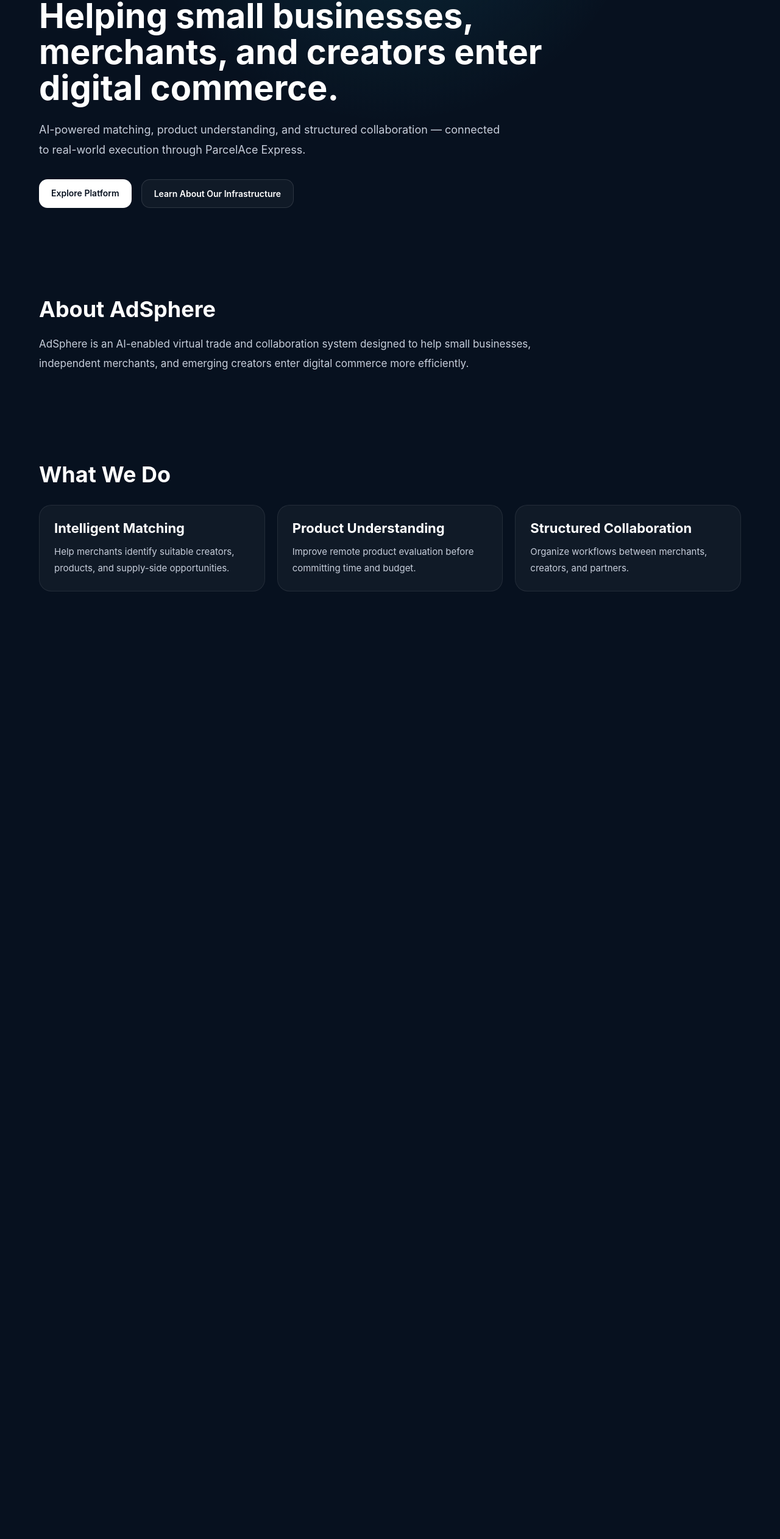
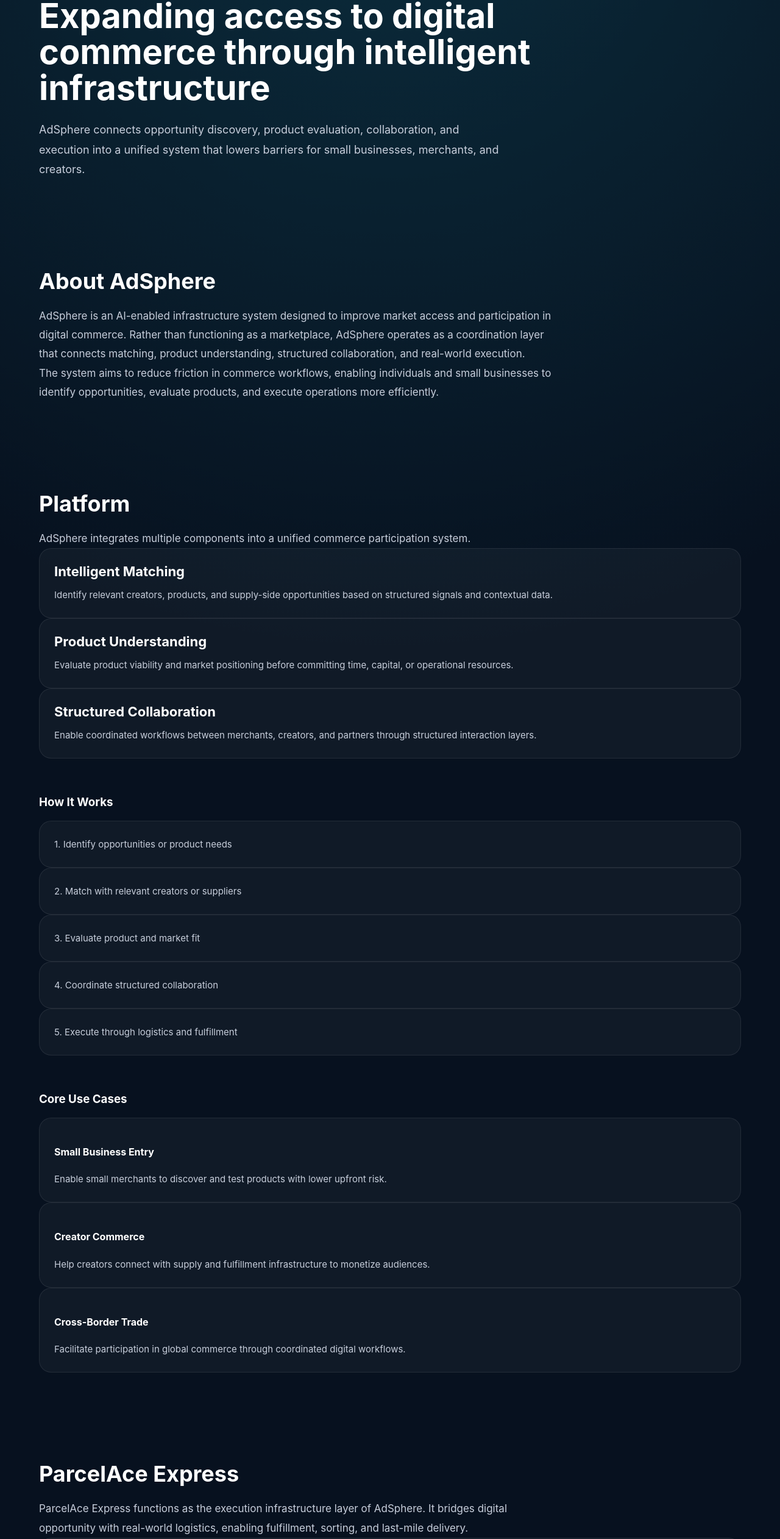
Before and after one commit to parcelacexp/adsphere-platform, a React (Vite) app: page / in a window 1280 px wide. Shown: the part 224-2748 px from the top of the page at 61% size. Before the commit the page ends 1266 px from the top, so only its background shows below. Built offline with nearby package versions, Linux system fonts and the light colour scheme.

Commit message:
Update App.jsx

```diff
--- a/src/App.jsx
+++ b/src/App.jsx
@@ -1,293 +1,215 @@
 import React from 'react';
-import { Routes, Route, Link } from 'react-router-dom';
 
-function Layout({ children }) {
+export default function App() {
   return (
     <div className="site">
+
+      {/* NAV */}
       <header className="nav">
         <div className="brand">AdSphere</div>
         <nav className="nav-links">
-          <Link to="/">Home</Link>
-          <Link to="/about">About</Link>
-          <Link to="/platform">Platform</Link>
-          <Link to="/parcelace">ParcelAce</Link>
-          <Link to="/impact">Impact</Link>
-          <Link to="/founder">Founder</Link>
+          <a href="/">Home</a>
+          <a href="#about">About</a>
+          <a href="#platform">Platform</a>
+          <a href="#parcelace">ParcelAce</a>
+          <a href="#impact">Impact</a>
+          <a href="#founder">Founder</a>
         </nav>
-        <Link className="contact-btn" to="/contact">
-          Contact
-        </Link>
+        <a className="contact-btn" href="mailto:parcelacexp@gmail.com">Contact</a>
       </header>
-      <main>{children}</main>
-    </div>
-  );
-}
 
-function HomePage() {
-  return (
-    <>
+      {/* HERO */}
       <section className="hero">
         <div className="eyebrow">AI-Enabled Digital Commerce Infrastructure</div>
         <h1>
-          Helping small businesses, merchants, and creators
-          enter digital commerce.
+          Expanding access to digital commerce through intelligent infrastructure
         </h1>
         <p>
-          AI-powered matching, product understanding, and structured collaboration —
-          connected to real-world execution through ParcelAce Express.
-        </p>
-        <div className="hero-actions">
-          <Link className="primary-btn" to="/platform">
-            Explore Platform
-          </Link>
-          <Link className="secondary-btn" to="/parcelace">
-            Learn About Our Infrastructure
-          </Link>
-        </div>
-      </section>
-
-      <section className="section">
-        <h2>About AdSphere</h2>
-        <p>
-          AdSphere is an AI-enabled virtual trade and collaboration system designed
-          to help small businesses, independent merchants, and emerging creators
-          enter digital commerce more efficiently.
+          AdSphere connects opportunity discovery, product evaluation, collaboration,
+          and execution into a unified system that lowers barriers for small businesses,
+          merchants, and creators.
         </p>
       </section>
 
-      <section className="section">
-        <h2>What We Do</h2>
-        <div className="grid">
+      {/* ABOUT */}
+      <section id="about" className="section">
+        <h2>About AdSphere</h2>
+        <p>
+          AdSphere is an AI-enabled infrastructure system designed to improve market access
+          and participation in digital commerce. Rather than functioning as a marketplace,
+          AdSphere operates as a coordination layer that connects matching, product
+          understanding, structured collaboration, and real-world execution.
+        </p>
+        <p>
+          The system aims to reduce friction in commerce workflows, enabling individuals and
+          small businesses to identify opportunities, evaluate products, and execute
+          operations more efficiently.
+        </p>
+      </section>
+
+      {/* PLATFORM */}
+      <section id="platform" className="section">
+        <h2>Platform</h2>
+        <p>
+          AdSphere integrates multiple components into a unified commerce participation system.
+        </p>
+
+        <div className="cards">
           <div className="card">
             <h3>Intelligent Matching</h3>
             <p>
-              Help merchants identify suitable creators, products, and supply-side
-              opportunities.
+              Identify relevant creators, products, and supply-side opportunities based on
+              structured signals and contextual data.
+            </p>
+          </div>
+
+          <div className="card">
+            <h3>Product Understanding</h3>
+            <p>
+              Evaluate product viability and market positioning before committing time,
+              capital, or operational resources.
+            </p>
+          </div>
+
+          <div className="card">
+            <h3>Structured Collaboration</h3>
+            <p>
+              Enable coordinated workflows between merchants, creators, and partners
+              through structured interaction layers.
+            </p>
+          </div>
+        </div>
+
+        {/* HOW IT WORKS */}
+        <h3 style={{ marginTop: "60px" }}>How It Works</h3>
+        <div className="cards">
+          <div className="card">
+            <p>1. Identify opportunities or product needs</p>
+          </div>
+          <div className="card">
+            <p>2. Match with relevant creators or suppliers</p>
+          </div>
+          <div className="card">
+            <p>3. Evaluate product and market fit</p>
+          </div>
+          <div className="card">
+            <p>4. Coordinate structured collaboration</p>
+          </div>
+          <div className="card">
+            <p>5. Execute through logistics and fulfillment</p>
+          </div>
+        </div>
+
+        {/* USE CASES */}
+        <h3 style={{ marginTop: "60px" }}>Core Use Cases</h3>
+        <div className="cards">
+          <div className="card">
+            <h4>Small Business Entry</h4>
+            <p>
+              Enable small merchants to discover and test products with lower upfront risk.
             </p>
           </div>
           <div className="card">
-            <h3>Product Understanding</h3>
+            <h4>Creator Commerce</h4>
             <p>
-              Improve remote product evaluation before committing time and budget.
+              Help creators connect with supply and fulfillment infrastructure to monetize
+              audiences.
             </p>
           </div>
           <div className="card">
-            <h3>Structured Collaboration</h3>
+            <h4>Cross-Border Trade</h4>
             <p>
-              Organize workflows between merchants, creators, and partners.
+              Facilitate participation in global commerce through coordinated digital workflows.
             </p>
           </div>
         </div>
       </section>
-    </>
-  );
-}
 
-function AboutPage() {
-  return (
-    <section className="section page-section">
-      <h1 className="page-title">About AdSphere</h1>
-      <p className="page-text">
-        AdSphere is an AI-enabled virtual trade and collaboration system built to
-        reduce barriers to digital commerce participation for small businesses,
-        independent merchants, and emerging creators.
-      </p>
-      <p className="page-text">
-        It is designed to improve how users identify opportunities, evaluate
-        products remotely, and coordinate more efficiently across digital commerce
-        workflows.
-      </p>
-      <p className="page-text">
-        Rather than serving as a simple marketplace, AdSphere is intended to
-        function as a broader infrastructure layer connecting matching, product
-        understanding, collaboration, and execution.
-      </p>
-    </section>
-  );
-}
-
-function PlatformPage() {
-  return (
-    <section className="section page-section">
-      <h1 className="page-title">Platform</h1>
-      <p className="page-text">
-        AdSphere combines intelligent matching, digital product understanding,
-        and structured collaboration into a single digital commerce participation
-        system.
+      {/* PARCELACE */}
+      <section id="parcelace" className="section">
+        <h2>ParcelAce Express</h2>
+        <p>
+          ParcelAce Express functions as the execution infrastructure layer of AdSphere.
+          It bridges digital opportunity with real-world logistics, enabling fulfillment,
+          sorting, and last-mile delivery.
         </p>
 
-      <div className="grid">
+        <div className="cards">
           <div className="card">
-          <h3>Intelligent Matching</h3>
+            <h3>Sorting & Fulfillment</h3>
             <p>
-            Help merchants identify creators, products, and supply-side
-            opportunities with greater efficiency.
+              Support operational execution for commerce-related logistics workflows.
             </p>
           </div>
           <div className="card">
-          <h3>Product Understanding</h3>
+            <h3>Last-Mile Delivery</h3>
             <p>
-            Improve remote product evaluation before businesses commit time,
-            capital, or operational resources.
+              Provide the physical execution layer required for end-to-end commerce systems.
             </p>
           </div>
           <div className="card">
-          <h3>Structured Collaboration</h3>
+            <h3>Execution Infrastructure</h3>
             <p>
-            Organize workflows between merchants, creators, and partners in a
-            more usable and structured way.
-          </p>
-        </div>
-      </div>
-
-      <div className="section-block">
-        <h2>Core Use Cases</h2>
-        <p className="page-text">
-          The platform is initially designed for high-friction commerce settings
-          where merchants need to identify suitable creators, evaluate products
-          quickly, and move from opportunity discovery to real execution more
-          effectively.
-        </p>
-      </div>
-    </section>
-  );
-}
-
-function ParcelAcePage() {
-  return (
-    <section className="section page-section">
-      <h1 className="page-title">ParcelAce Express</h1>
-      <p className="page-text">
-        ParcelAce Express is the operational logistics arm of the broader
-        AdSphere system. It provides last-mile sorting and delivery support as
-        the execution layer of digital commerce participation.
-      </p>
-      <p className="page-text">
-        Its role is important because digital commerce decisions ultimately
-        require real-world operational follow-through. ParcelAce helps connect
-        online matching and coordination to practical fulfillment outcomes.
-      </p>
-
-      <div className="grid">
-        <div className="card">
-          <h3>Sorting & Fulfillment</h3>
-          <p>
-            Support parcel movement and operational execution for commerce-related
-            activity.
-          </p>
-        </div>
-        <div className="card">
-          <h3>Last-Mile Support</h3>
-          <p>
-            Provide the physical execution component that complements digital
-            commerce workflows.
-          </p>
-        </div>
-        <div className="card">
-          <h3>Execution Layer</h3>
-          <p>
-            Strengthen AdSphere by linking digital opportunity to practical
-            logistics support.
+              Connect digital coordination with real-world outcomes, enabling full-cycle
+              commerce participation.
             </p>
           </div>
         </div>
       </section>
-  );
-}
 
-function ImpactPage() {
-  return (
-    <section className="section page-section">
-      <h1 className="page-title">Impact</h1>
-      <p className="page-text">
-        AdSphere is intended to help smaller businesses and newer market
-        participants access digital commerce opportunities more effectively while
-        improving efficiency across the broader ecosystem.
+      {/* IMPACT */}
+      <section id="impact" className="section">
+        <h2>Impact</h2>
+        <p>
+          AdSphere is designed to improve market access and expand economic participation
+          by reducing structural barriers in digital commerce systems.
         </p>
 
-      <div className="grid">
+        <div className="cards">
           <div className="card">
             <h3>Support Small Businesses</h3>
             <p>
-            Lower barriers for merchants entering larger digital marketplaces.
+              Lower entry barriers for merchants to participate in digital markets.
             </p>
           </div>
           <div className="card">
             <h3>Expand Opportunity</h3>
             <p>
-            Create clearer pathways for creators and individuals to participate
-            in digital commerce.
+              Create clearer pathways for individuals and creators to engage in commerce.
             </p>
           </div>
           <div className="card">
-          <h3>Improve Efficiency</h3>
+            <h3>Reduce System Friction</h3>
             <p>
-            Reduce friction in product discovery, matching, and execution.
+              Improve efficiency across matching, coordination, and execution layers.
             </p>
           </div>
         </div>
 
-      <div className="section-block">
-        <h2>Why It Matters</h2>
-        <p className="page-text">
-          As more commercial activity moves into digital environments, systems
-          that improve access, reduce coordination burdens, and support practical
-          market participation become increasingly valuable.
+        <h3 style={{ marginTop: "60px" }}>Why It Matters</h3>
+        <p>
+          As commerce increasingly shifts into digital environments, infrastructure systems
+          that reduce coordination costs and improve access will play a critical role in
+          enabling broader participation and economic growth.
         </p>
+      </section>
+
+      {/* FOUNDER */}
+      <section id="founder" className="section">
+        <h2>Founder</h2>
+        <p>
+          AdSphere is developed as part of an effort to explore infrastructure-driven
+          approaches to digital commerce participation, with a focus on reducing barriers
+          for small and emerging market participants.
+        </p>
+      </section>
+
+      {/* FOOTER */}
+      <footer className="footer">
+        <p>Contact: parcelacexp@gmail.com</p>
+        <p>© 2026 AdSphere</p>
+      </footer>
+
     </div>
-    </section>
   );
 }
-
-function FounderPage() {
-  return (
-    <section className="section page-section">
-      <h1 className="page-title">Founder</h1>
-      <p className="page-text">
-        Wenqian Shao is a digital commerce professional with experience in
-        creator-led e-commerce, product selection, campaign execution, and
-        multi-party collaboration.
-      </p>
-      <p className="page-text">
-        Her work has focused on understanding how merchants identify products,
-        coordinate with creators, and navigate fast-moving digital commerce
-        environments.
-      </p>
-      <p className="page-text">
-        Her background in Instructional Technology and Media also supports a
-        systems-oriented approach to information design, decision support, and
-        digital workflow clarity.
-      </p>
-    </section>
-  );
-}
-
-function ContactPage() {
-  return (
-    <section className="section page-section section-last">
-      <h1 className="page-title">Contact</h1>
-      <p className="page-text">
-        Interested in the future of digital commerce infrastructure?
-      </p>
-      <a className="primary-btn" href="mailto:parcelacexp@gmail.com">
-        parcelacexp@gmail.com
-      </a>
-    </section>
-  );
-}
-
-export default function App() {
-  return (
-    <Layout>
-      <Routes>
-        <Route path="/" element={<HomePage />} />
-        <Route path="/about" element={<AboutPage />} />
-        <Route path="/platform" element={<PlatformPage />} />
-        <Route path="/parcelace" element={<ParcelAcePage />} />
-        <Route path="/impact" element={<ImpactPage />} />
-        <Route path="/founder" element={<FounderPage />} />
-        <Route path="/contact" element={<ContactPage />} />
-      </Routes>
-    </Layout>
-  );
-}
```
Lines whose indentation alone changed are shown as unchanged.
